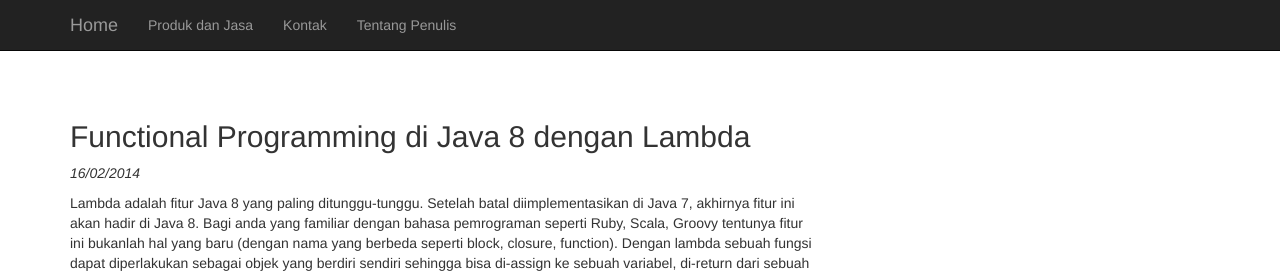
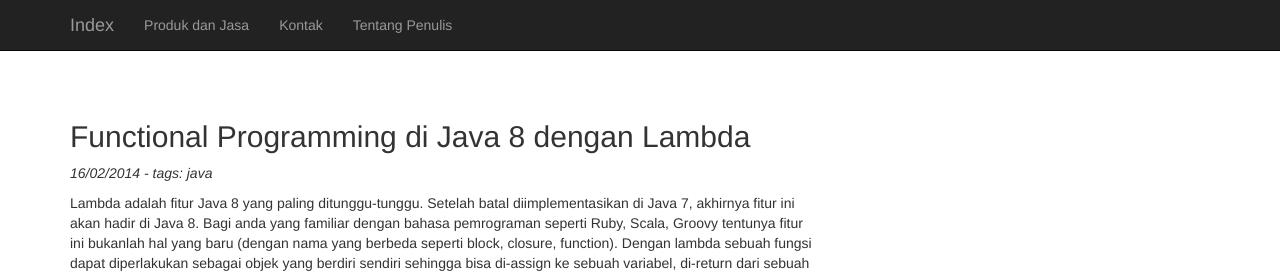
Before and after one commit to bustanil/bustanil.github.io, a Jekyll site: the page built from _posts/2014-02-16-lambda-java-8.md, in a window 1280 px wide and 900 px high. Shown: the top 273 px of the window. Built offline with Jekyll 4.4.1, drawn with Linux system fonts in a browser that asks for light colours; comment, search, counter and statistics services are not loaded.

Commit message:
add tags

```diff
--- a/_layouts/post.html
+++ b/_layouts/post.html
@@ -29,7 +29,7 @@
                     <span class="icon-bar"></span>
                     <span class="icon-bar"></span>
                 </button>
-                <a class="navbar-brand" href="/index.html">Home</a>
+                <a class="navbar-brand" href="/index.html">Index</a>
             </div>
 
             <!-- Collect the nav links, forms, and other content for toggling -->
@@ -56,7 +56,7 @@
         <div class="row">
             <div class="col-lg-8">
                 <h2>{{ page.title }}</h2>
-                <p><i>{{ page.date | date: "%d/%m/%Y" }}</i></p>
+                <p><i>{{ page.date | date: "%d/%m/%Y" }} - tags: {{ page.tags }}</i></p>
                 {{ content }}
 
                 Mari berdiskusi:
--- a/_posts/2014-02-16-lambda-java-8.md
+++ b/_posts/2014-02-16-lambda-java-8.md
@@ -1,6 +1,7 @@
 ---
 layout: post
 title: Functional Programming di Java 8 dengan Lambda
+tags: java
 ---
 
 Lambda adalah fitur Java 8 yang paling ditunggu-tunggu. Setelah batal diimplementasikan di Java 7, akhirnya fitur ini akan hadir di Java 8.
--- a/about.html
+++ b/about.html
@@ -4,7 +4,7 @@ title: Tentang Penulis
 ---
 
 <p>
-	Bustanil Arifin adalah seorang agilist dan Java enthusiast. Dia yakin bahwa metodologi <a href="http://pascal.gugenberger.net/thoughts/waterfall-accident.html">Waterfall adalah kesalahan</a> terbesar di dunia IT abad 20, selain <a href="http://en.wikipedia.org/wiki/Tony_Hoare#Quotations">null reference</a> tentunya.</p>
+	Bustanil Arifin adalah seorang agilist dan Java enthusiast. Dia yakin bahwa metodologi <a href="http://pascal.gugenberger.net/thoughts/waterfall-accident.html">Waterfall adalah kesalahan</a> terbesar di dunia software development abad 20, selain <a href="http://en.wikipedia.org/wiki/Tony_Hoare#Quotations">null reference</a> tentunya.</p>
 <p>
 	Selalu tertarik dengan bahasa pemrograman baru karena bahasa pemrograman bukanlah agama.
 </p>
--- a/index.html
+++ b/index.html
@@ -6,7 +6,7 @@
   {% for post in site.posts %}
     <li>
       <a href="{{ post.url }}"><h2>{{ post.title }}</h2></a>
-      <p><i>{{ post.date | date: "%d/%m/%Y" }}</i></p>
+      <p><i>{{ post.date | date: "%d/%m/%Y" }} - {{post.tags}}</i></p>
       <p>{{ post.excerpt }}</p> <a href="{{ post.url }}">Baca selebihnya...</a>
     </li>
   {% endfor %}
```
